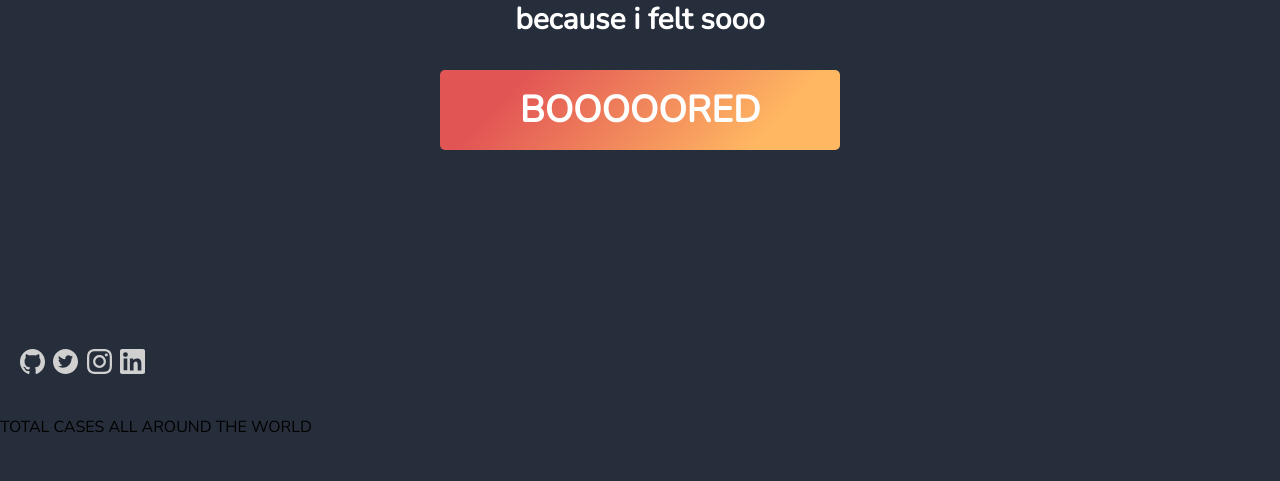
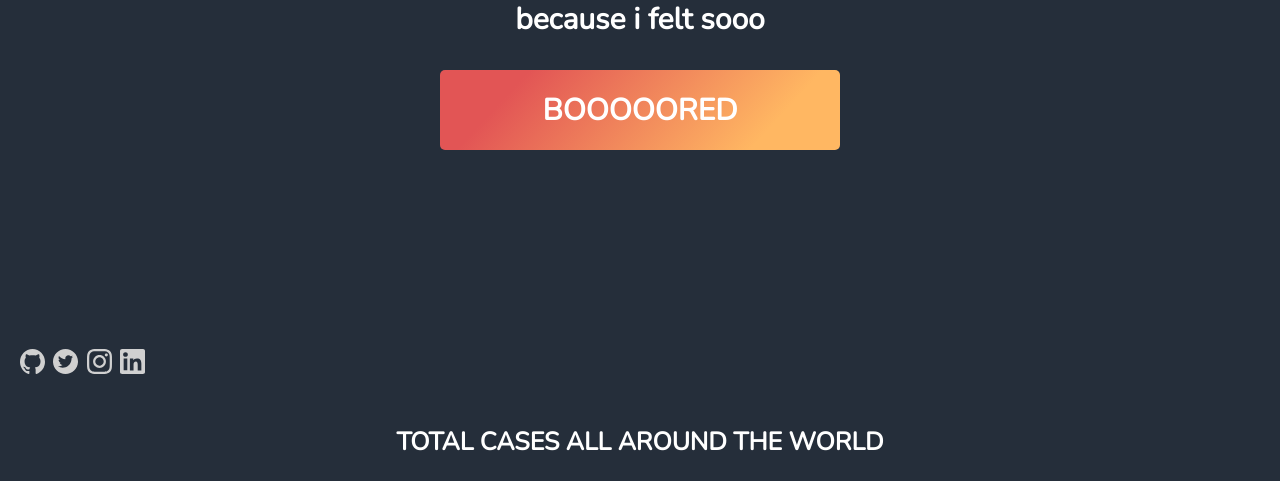
Before and after one commit to onlymachiavelli/SarsHub-Covid-tracker-website, a Next.js app: page / in a window 1280 px wide. Shown: the part 400-881 px from the top of the page. Before the commit the page ends 854 px from the top, so only its background shows below. Built offline with nearby package versions, Linux system fonts and the light colour scheme; no server answers.

Commit message:
CALLING THE WORLD COVID CASES SUM API

```diff
--- a/UI/WorldWideInfo.jsx
+++ b/UI/WorldWideInfo.jsx
@@ -3,7 +3,7 @@ import styles from "./../styles/Home.module.css"
 
 const WorldInfo = (props) => {
   return (
-    <div>
+    <div className={styles.titletxt}>
       <p>{props.ttccases}</p>
     </div>
   )
--- a/pages/index.js
+++ b/pages/index.js
@@ -14,9 +14,6 @@ const GetGeo = async () => {
   return Response
 }
 
-GetGeo().then((res) => {
-  console.log(res)
-})
 const useCountry = () => {
   const [Country, setCountry] = useState({
     CountryCode: "",
@@ -33,6 +30,15 @@ const useCountry = () => {
 
   return { Country }
 }
+
+const WorldCovid = async () => {
+  const Response = await axios
+    .get(`https://disease.sh/v3/covid-19/all`)
+    .then((res) => res.data)
+  return Response
+}
+
+WorldCovid().then((res) => console.log(res))
 
 const App = () => {
   const { Country } = useCountry()
--- a/styles/Home.module.css
+++ b/styles/Home.module.css
@@ -67,7 +67,7 @@
 #bored {
   color: #fff;
   text-align: center;
-  font-size: 37px;
+  font-size: 30px;
   margin-top: 30px !important;
   font-weight: bold;
   background: linear-gradient(132.63deg, #e25555 19.05%, #ffb762 80.97%);
@@ -100,6 +100,13 @@
     text-align: left;
   }
   #bored {
-    font-size: 40px;
+    font-size: 30px;
   }
 }
+
+.titletxt {
+  color: #fff;
+  text-align: center;
+  font-weight: bold;
+  font-size: 25px;
+}
```
